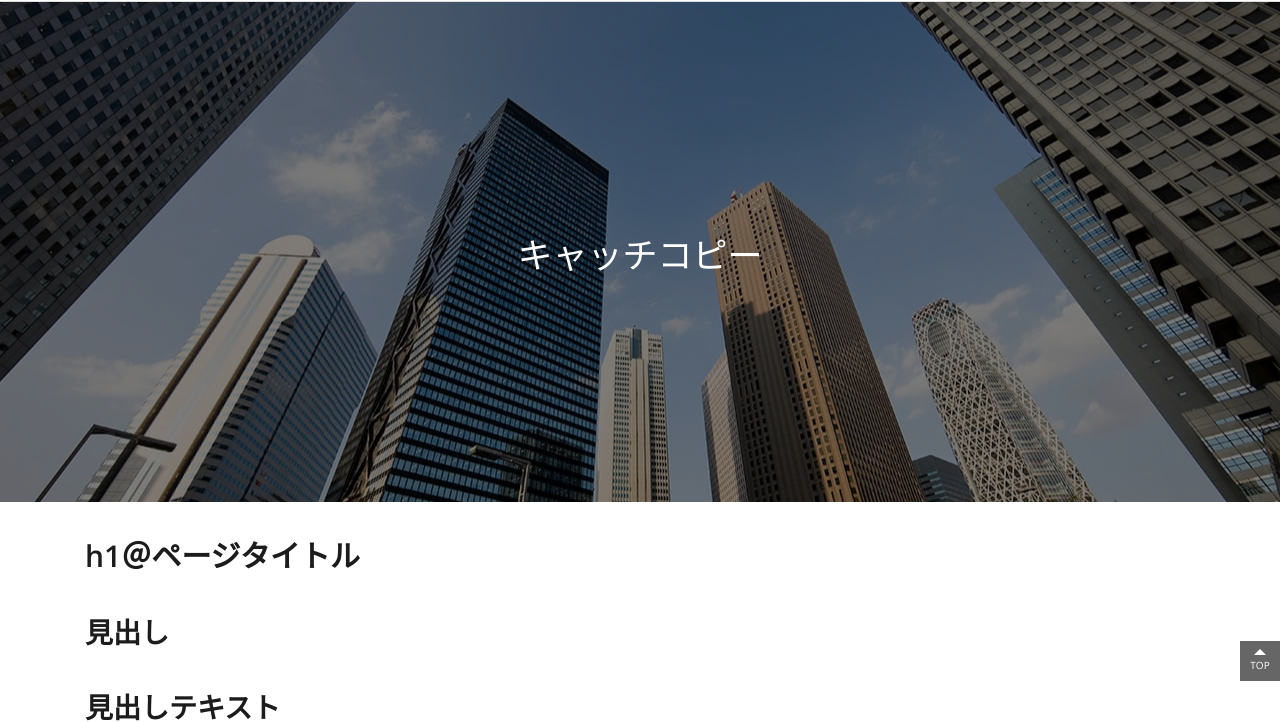
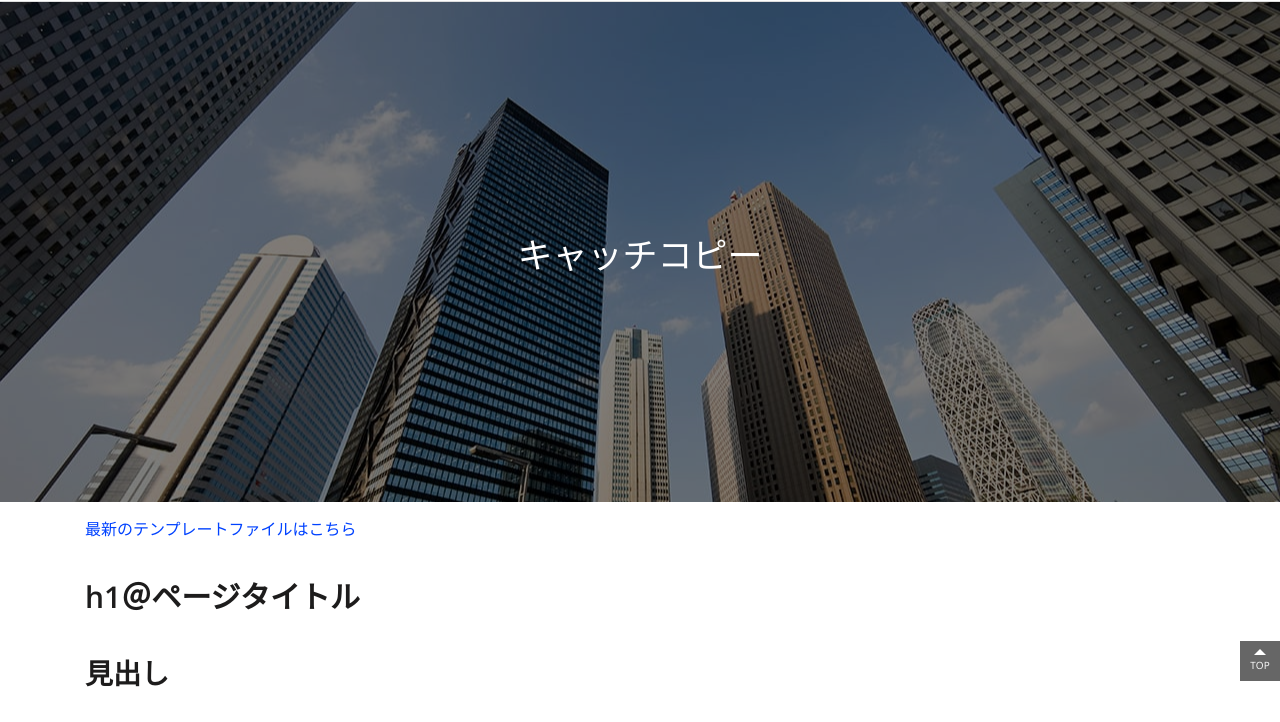
Before and after one commit to akasakacmp/tmp, a website: page tmp.html in a window 1280 px wide. Shown: the part 69-791 px from the top of the page. Drawn offline with nearby package versions, Linux system fonts and the light colour scheme.

Commit message:
リンク追加

```diff
--- a/tmp.html
+++ b/tmp.html
@@ -78,6 +78,7 @@
   </div>
   <div class="contentsWrap article">
     <div class="container">
+      <p><a href="https://github.com/akasakacmp/tmp">最新のテンプレートファイルはこちら</a></p>
       <h1>h1＠ページタイトル</h1>
       <h2>見出し</h2>
       <h2>見出しテキスト</h2>
```
